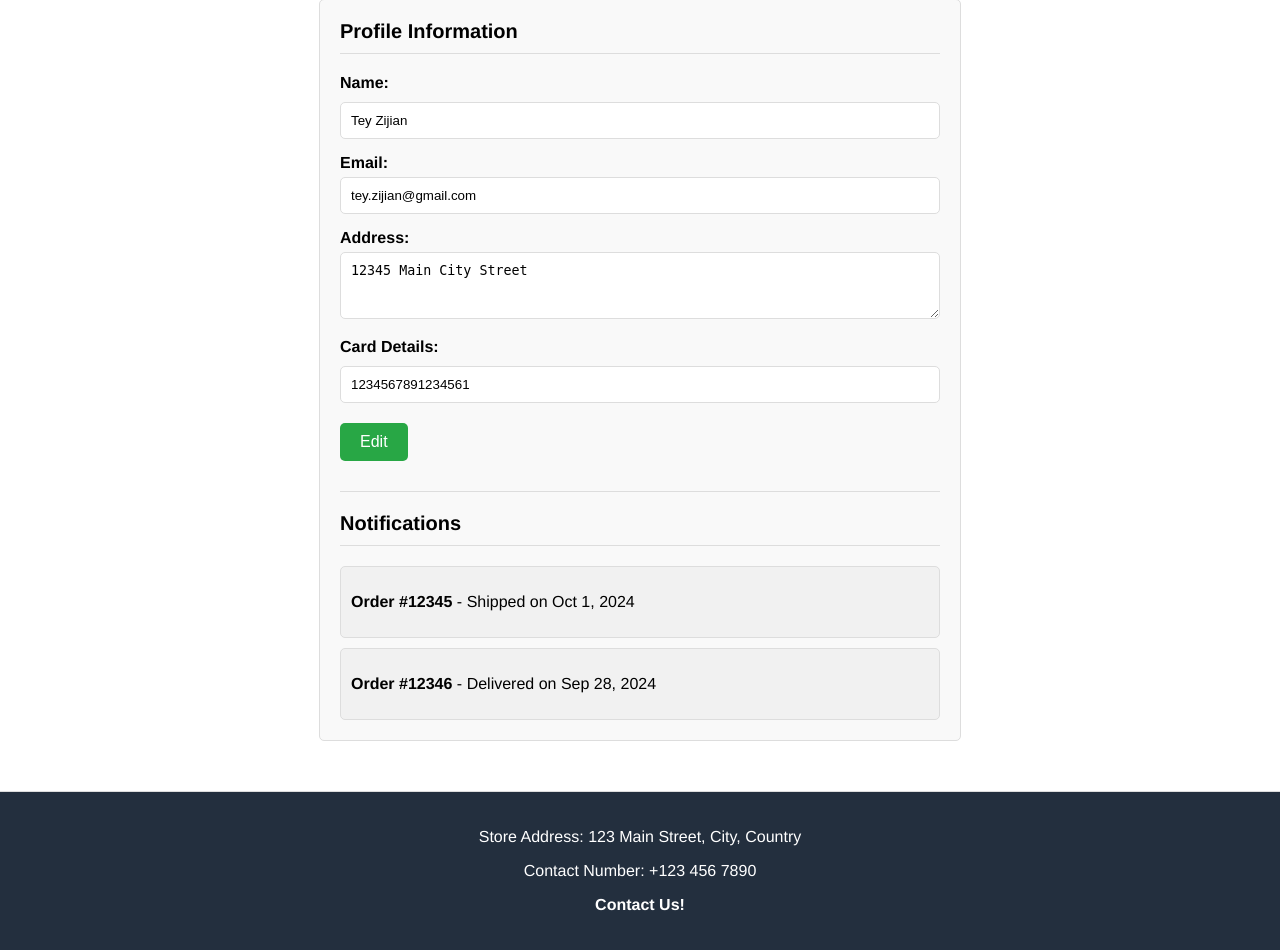
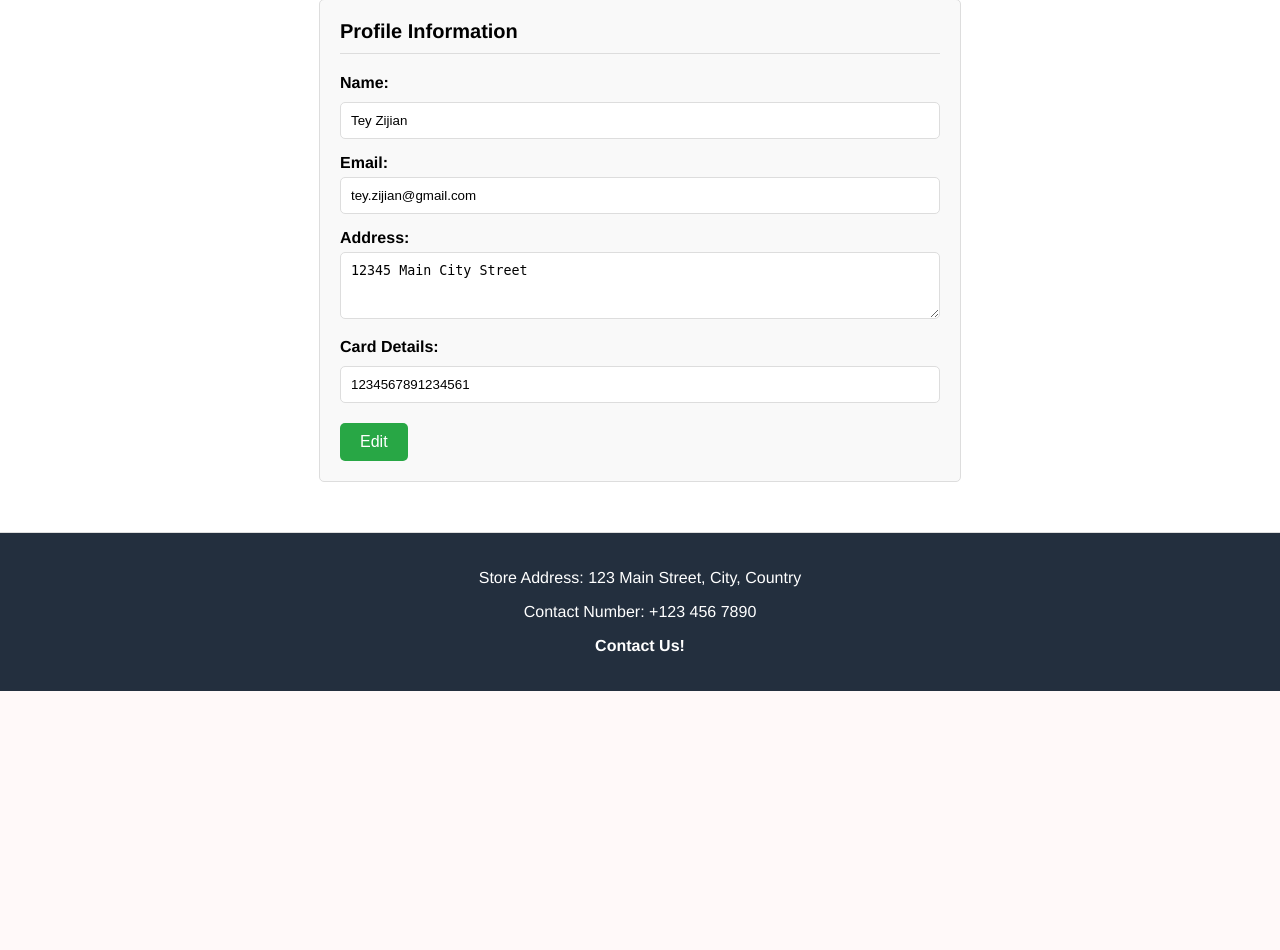
Before and after one commit to ibrahimmdfarid/IE4727-Project, a PHP site: page /profilepage.php in a window 1280 px wide. Shown: the part 172-1122 px from the top of the page. After the commit the page ends 863 px from the top, so only its background shows below. Run offline with PHP 8.4, Linux system fonts and the light colour scheme; a user stored in the database is signed in; data comes from the database, SQL or seed files in the repository.

Commit message:
comment out sales report and notifications

```diff
--- a/adminpage.php
+++ b/adminpage.php
@@ -146,9 +146,9 @@ $conn->close();
     <p>Select an option below:</p>
 
     <!-- Sales Report Button -->
-    <a href="sales_report.php">
+    <!-- <a href="sales_report.php">
         <button class="btn">Sales Report</button>
-    </a>
+    </a> -->
 
     <!-- Manage Products Button -->
     <a href="manage_products.php">
--- a/profilepage.php
+++ b/profilepage.php
@@ -343,7 +343,7 @@ $conn->close();
     </form>
 
     <!-- Notification Section -->
-    <div class="notification-section">
+    <!-- <div class="notification-section">
         <div class="section-title">Notifications</div>
         <div class="notification">
             <p><strong>Order #12345</strong> - Shipped on Oct 1, 2024</p>
@@ -351,7 +351,7 @@ $conn->close();
         <div class="notification">
             <p><strong>Order #12346</strong> - Delivered on Sep 28, 2024</p>
         </div>
-    </div>
+    </div> -->
 </div>
 
 <footer>
```
